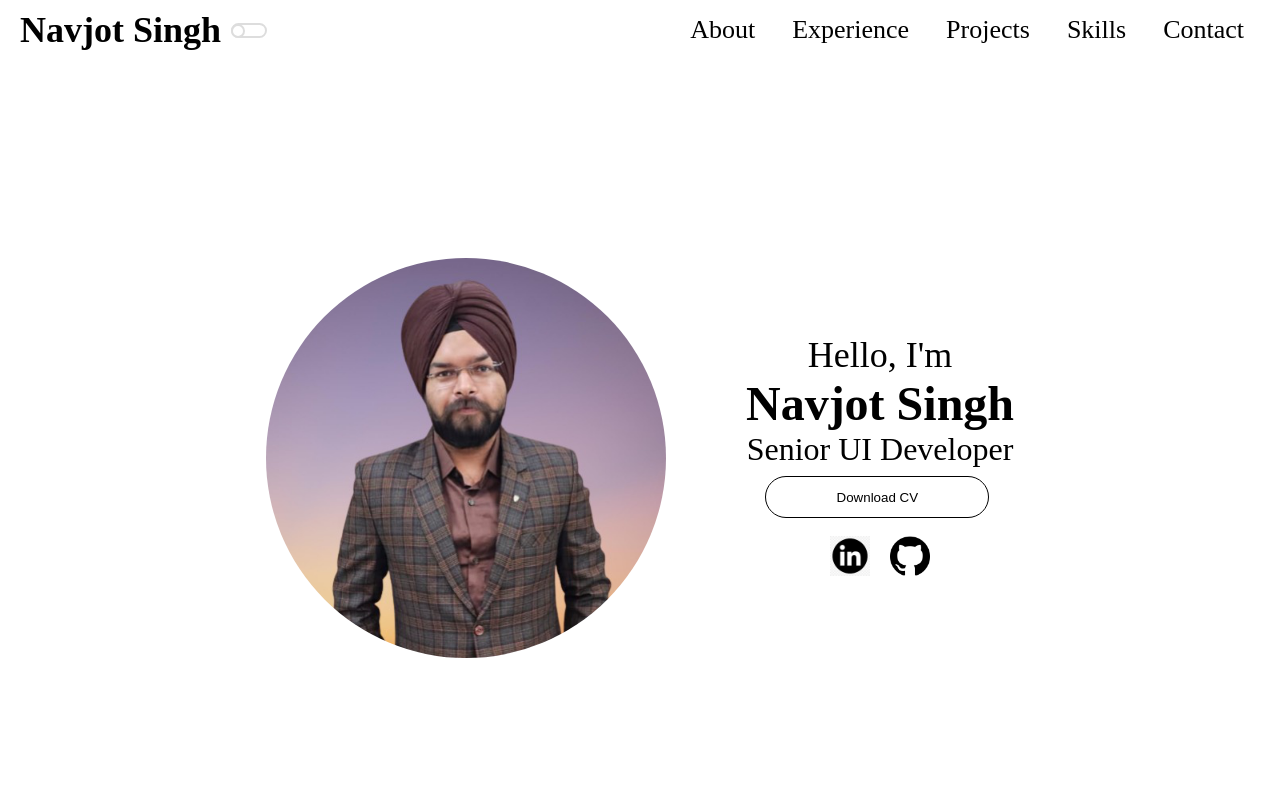
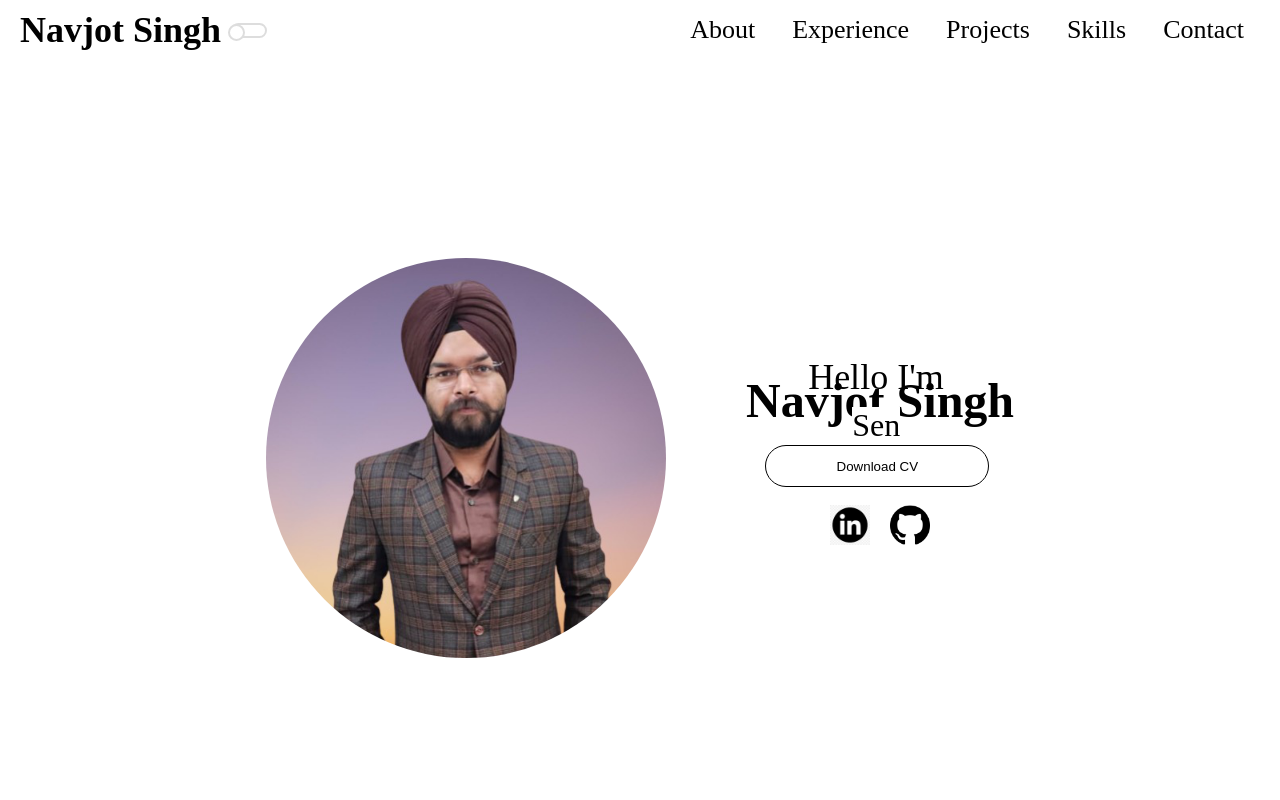
Before and after one commit to navjotsrmtpl/navjot17_portfolio, a React (Create React App) app: page / in a window 1280 px wide. Shown: the top 800 px of the page. Built offline with nearby package versions, Linux system fonts and the light colour scheme; a small style sheet from the web is missing.

Commit message:
typewriter effect

```diff
--- a/package.json
+++ b/package.json
@@ -25,13 +25,14 @@
     "react-slick": "^0.30.2",
     "slick-carousel": "^1.8.1",
     "typescript": "^4.9.5",
+    "typewriter-effect": "^2.21.0",
     "web-vitals": "^2.1.4"
   },
   "scripts": {
     "start": "react-scripts start",
     "build": "react-scripts build",
-    "predeploy":"npm run build",
-    "deploy":"gh-pages -d build",
+    "predeploy": "npm run build",
+    "deploy": "gh-pages -d build",
     "test": "react-scripts test",
     "eject": "react-scripts eject"
   },
--- a/src/components/Intro/Intro.css
+++ b/src/components/Intro/Intro.css
@@ -49,10 +49,12 @@
   .section__text{
     font-size: 1.5em;
     align-self: center;
+    line-height: 1.5rem;
   }
   .title{
     font-size: 3rem;
     text-align: center;
+    margin:  0;
   }
 
   .designation{
--- a/src/components/Intro/Intro.tsx
+++ b/src/components/Intro/Intro.tsx
@@ -1,8 +1,9 @@
 import React from 'react'
 import './Intro.css';
-import logo from '../../assets/navjot.png'
-import linkdin from '../../assets/linkdin.png'
-import github from '../../assets/github.png'
+import logo from '../../assets/navjot.png';
+import linkdin from '../../assets/linkdin.png';
+import github from '../../assets/github.png';
+import Typewriter from 'typewriter-effect';
 
 function Intro() {
 
@@ -53,9 +54,25 @@ function Intro() {
 
             <div className='section__text' >
 
-                <p className='section__text__p1'>Hello, I'm</p>
+                <p className='section__text__p1'>
+                    <Typewriter
+                        options={{
+                            strings: ["Hello I'm"],
+                            autoStart: true,
+                            loop: true,
+                        }}
+                    />
+                </p>
                 <h1 className='title'>Navjot Singh</h1>
-                <p className='designation'>Senior UI Developer</p>
+                <p className='designation'>
+                    <Typewriter
+                        options={{
+                            strings: ['Senior UI Developer'],
+                            autoStart: true,
+                            loop: true,
+                        }}
+                    />
+                </p>
                 <div className='btnContainer'>
                     <div className='btn-border'>
                         <button className='btn' onClick={handleDownload}>Download CV</button>
--- a/src/components/ToggleSwitch/ToggleSwitch.css
+++ b/src/components/ToggleSwitch/ToggleSwitch.css
@@ -27,8 +27,8 @@
   .toggle-switch-label:before {
     content: '';
     display: block;
-    width: 10px;
-    height: 10px;
+    width: 13px;
+    height: 13px;
     margin: 1px;
     background: #fff;
     position: absolute;
```
Also changed, not shown: 1 other file (tests, documents, lock files or other folders).
